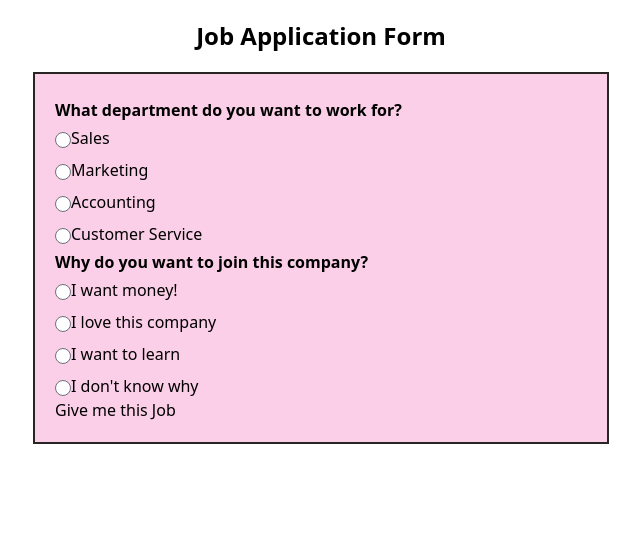
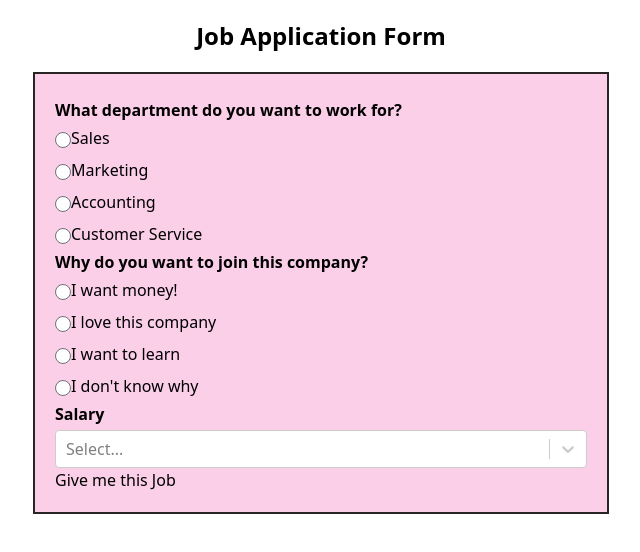
Before and after one commit to HyunJaeyeon/carrot-market-clone, a Next.js app: page /forms/jobApplication in a window 1280 px wide. Shown: the top 552 px of the page, without its empty margins (319-959 px from the left). Built offline with nearby package versions, Linux system fonts and the light colour scheme.

Commit message:
feat: add salary dropdown
- use react-select
- use Controller (react-hook-form)

```diff
--- a/src/pages/forms/jobApplication.tsx
+++ b/src/pages/forms/jobApplication.tsx
@@ -1,10 +1,11 @@
 //make login form with react-hook-form
-import { FieldErrors, useForm } from "react-hook-form";
+import { FieldErrors, useForm, Controller } from "react-hook-form";
+import Select from "react-select"; //react-select 사용해보기
 
 //--구현사항------------------------------
 //checkDepartment: required -> radio ✅
 //checkPurpose: required -> radio ✅
-//salary -> select(dropdown)
+//salary -> select(dropdown) ✅
 //introduction: required
 //dreams: required, minLength: 10chars
 //email: required, validate: "@naver.com"
@@ -19,6 +20,13 @@ interface IForm {
   dreams: string;
   email: string;
 }
+
+const salaryOptions = [
+  { value: "$50K", label: "$50K" },
+  { value: "$100K", label: "$100K" },
+  { value: "$150K", label: "$150K" },
+  { value: "$200K", label: "$200K" },
+];
 
 export default function JobForms() {
   //useForm에서 가져오기
@@ -153,6 +161,28 @@ export default function JobForms() {
           </div>
         </div>
 
+        {/* salary: required */}
+        <div>
+          {/* title */}
+          <h1 className="py-1 font-semibold">Salary</h1>
+          <Controller
+            control={control}
+            name="selectSalary"
+            rules={{ required: "*required" }}
+            //속성 불러와서 적용
+            render={({ field: { onChange, onBlur, value, ref } }) => (
+              <Select
+                options={salaryOptions} //위에서 만든 배열을 select로 넣기
+                ref={ref} // react-select 컴포넌트를 통해 선택된 값이랑 폼 선택값이 동일하도록 설정
+                value={salaryOptions.find((option) => option.value === value)}
+                onChange={(option) => {
+                  onChange(option?.value);
+                  console.log(option);
+                }}
+              />
+            )}
+          />
+        </div>
         {/* submit */}
         <div>
           <input type="submit" value="Give me this Job" />
```
